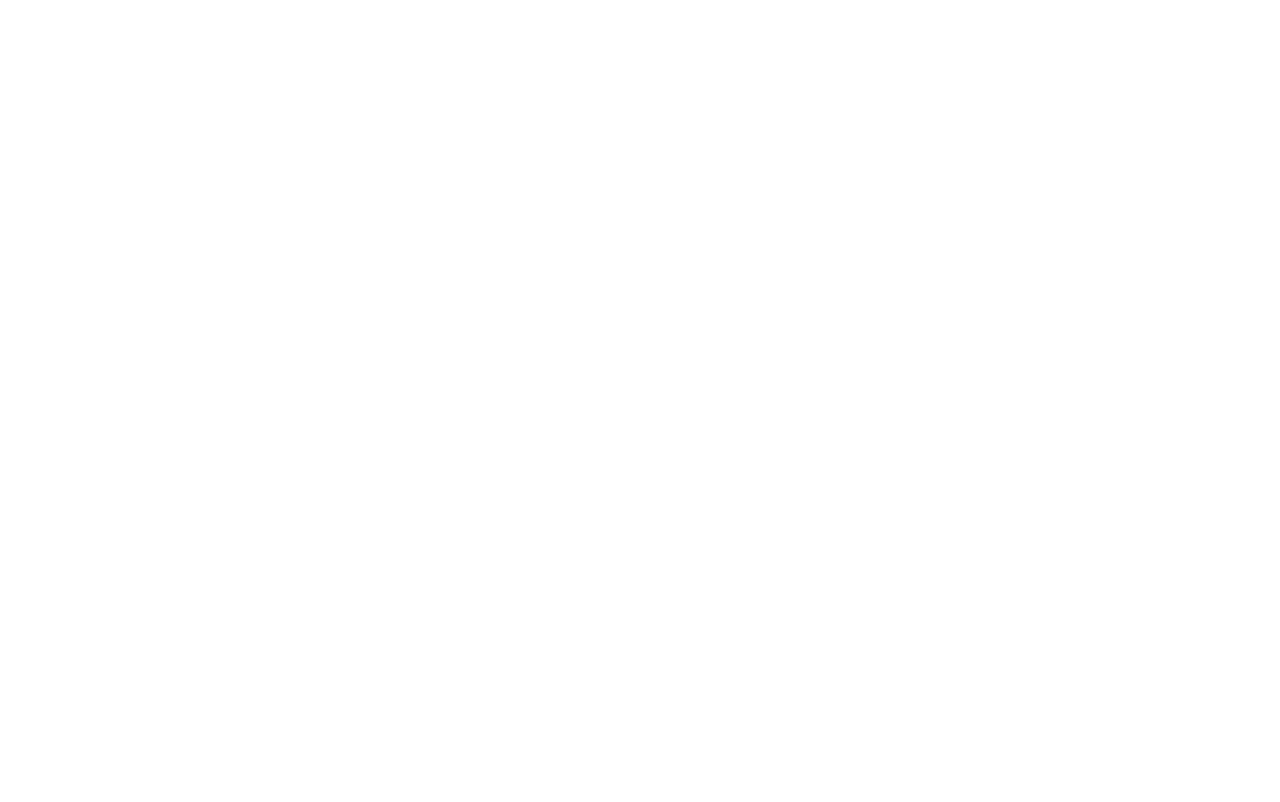
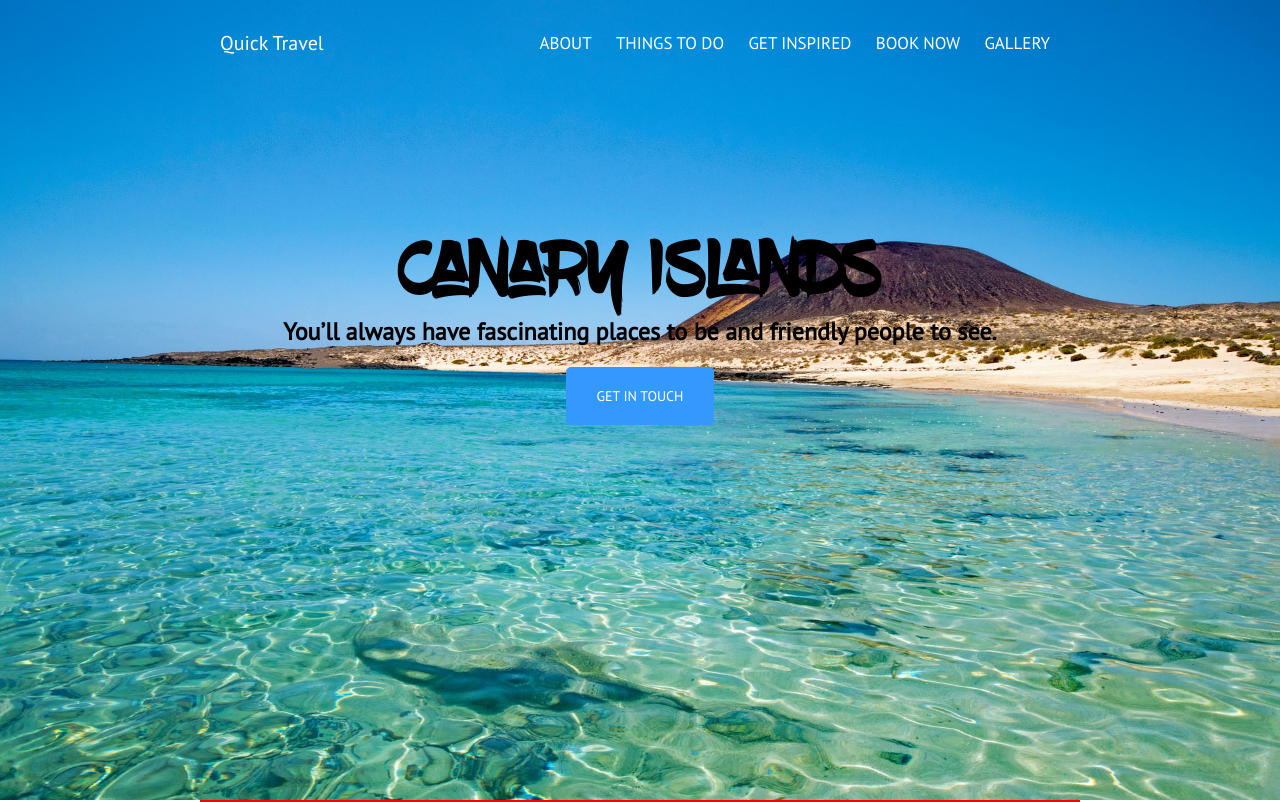
Before and after one commit to freemlolz/travels, a plain HTML site: page index.html in a window 1280 px wide. Shown: the top 802 px of the page. Drawn offline with Linux system fonts and the light colour scheme.

Commit message:
header+parallax

```diff
--- a/index.html
+++ b/index.html
@@ -1,10 +1,43 @@
 <!DOCTYPE html>
 <html>
  <head>
+ 	<meta http-equiv="X-UA-Compatible" content="IE=Edge">
+	<meta name="viewport" content="width=device-width, initial-scale=1, maximum-scale=1, user-scalable=no">
+	<meta name="format-detection" content="telephone=no">
+	<link href="https://fonts.googleapis.com/css?family=PT+Sans" rel="stylesheet">
  	<link rel="stylesheet" href="./style/style.css">
  </head>
  <body>
-
+   <div class="header">
+   		<div class="container">
+   			<div class="navigation">
+   				<div class="left">
+   					<p>Quick Travel</p>
+   				</div>
+   				<div class="right">
+   					<ul class="main-nav">
+   						<li><a href="#">about</a></li>
+   						<li><a href="#">things to do</a></li>
+   						<li><a href="#">get inspired</a></li>
+   						<li><a href="#">book now</a></li>
+   						<li><a href="#">gallery</a></li>
+   					</ul>
+   				</div>
+   			</div>
+   			<div class="losung flex-column">
+   				<h1>Canary Islands</h1>
+   				<h2>You’ll always have fascinating places to be and friendly people to see.</h2>
+   				<a href="#" class="button__blue">Get in touch</a>
+   			</div>
+   		</div>
+   </div>
+   <div class="services">
+   		<div class="container">
+   			<div class="lol" style="height:1000px; background-color: red;">
+   				Lorem ipsum dolor sit amet, consectetur adipisicing elit. Repellat, animi blanditiis recusandae et quam perferendis dolore ipsa voluptatibus. Nostrum, asperiores, tempora. Quisquam illo quis minima amet atque, architecto, totam officia?
+   			</div>
+   		</div>
+   </div>
    <script src="./script/main.js"></script>
  </body>
 </html>
--- a/style/style.css
+++ b/style/style.css
@@ -0,0 +1,108 @@
+* {
+    box-sizing: border-box;
+    margin: 0;
+	padding: 0;
+}
+
+a{
+	text-decoration: none;
+	color: black;
+}
+
+body {
+	font-family: 'PT Sans', sans-serif;
+}
+
+@font-face {
+    font-family: 'BlowBrush';
+    src: url('../fonts/BlowBrush.ttf'),
+    	 url('../fonts/BlowBrush.woff2') format('woff2'),
+         url('../fonts/BlowBrush.woff') format('woff'),
+         url('../fonts/BlowBrush.svg#BlowBrush') format('svg');
+    font-weight: normal;
+    font-style: normal;
+}
+
+.header {
+	background-image: url("../images/francesca.jpg");
+	min-height: 100vh;
+	background-attachment: fixed;
+    background-position: center;
+    background-repeat: no-repeat;
+    background-size: cover;
+}
+
+.container {
+	margin: 0 auto;
+	padding: 0 200px;
+}
+
+.navigation {
+	display: flex;
+	align-items: center;
+	justify-content: space-between;
+	height: 85px;
+	padding: 0 20px;
+}
+
+.left p {
+	color: #fff;
+	font-size: 20px;
+}
+
+.main-nav li {
+	display: inline-block;
+	list-style: none;
+	padding: 0 10px;
+	font-size: 17px;
+}
+
+.main-nav li a{
+	color: #fff;
+	text-transform: uppercase;
+}
+
+.main-nav li a:hover {
+	color: #eaedec;
+}
+
+.flex-center {
+	display: flex;
+	align-items: center;
+	justify-content: center;
+}
+
+.losung {
+	margin-top: 150px;
+}
+
+.losung h1 {
+	font-family: 'BlowBrush';
+	font-size: 80px;
+	font-weight: 400;
+}
+
+.flex-column {
+	display: flex;
+	flex-direction: column;
+	align-items: center;
+	justify-content: center;
+}
+
+.button__blue {
+	display: inline-block;
+	padding: 20px 30px;
+	color: #fff;
+	text-transform: uppercase;
+	font-size: 14px;
+	background: #3399ff;
+	margin: 0 auto;
+	margin-top: 20px;
+	border-radius: 5px;
+	transition: all 0.3s;
+}
+
+.button__blue:hover {
+	background: #b3d9ff;
+	transition: all 0.3s;
+}
```
Also changed, not shown: fonts/BlowBrush.woff (added), fonts/BlowBrush.woff2 (added), fonts/blowbrush.ttf (added), images/cucharas.jpg (added), images/francesca.jpg (added), 1 other file.
